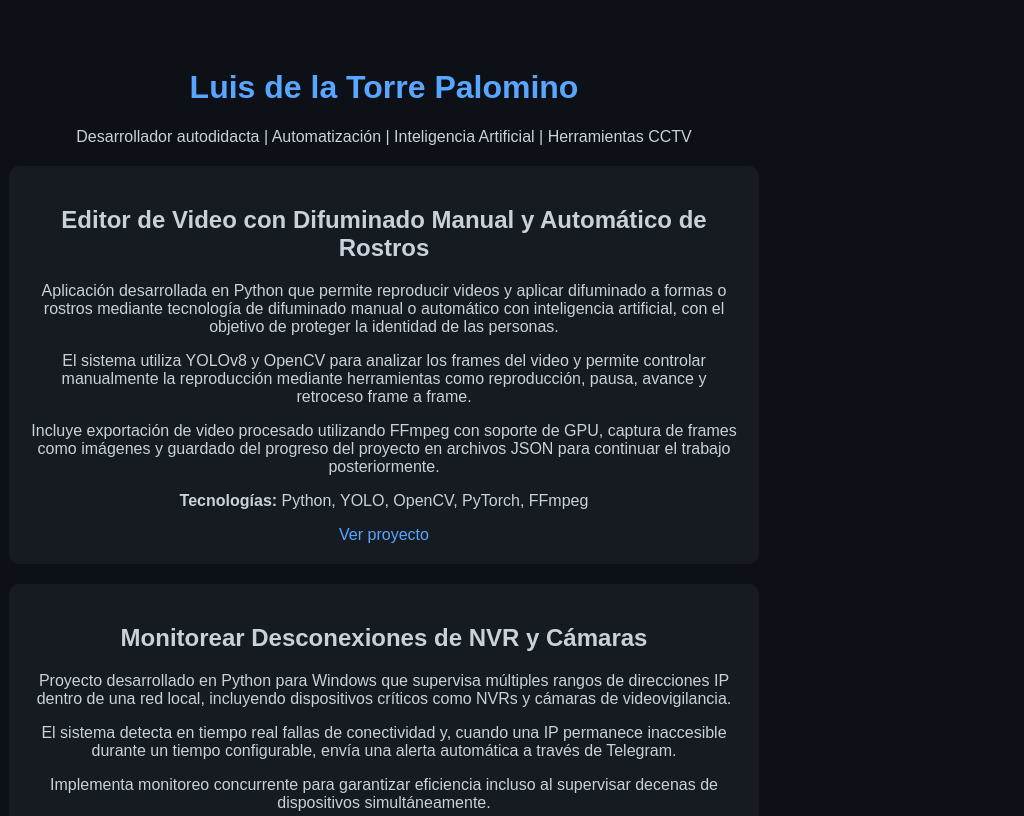
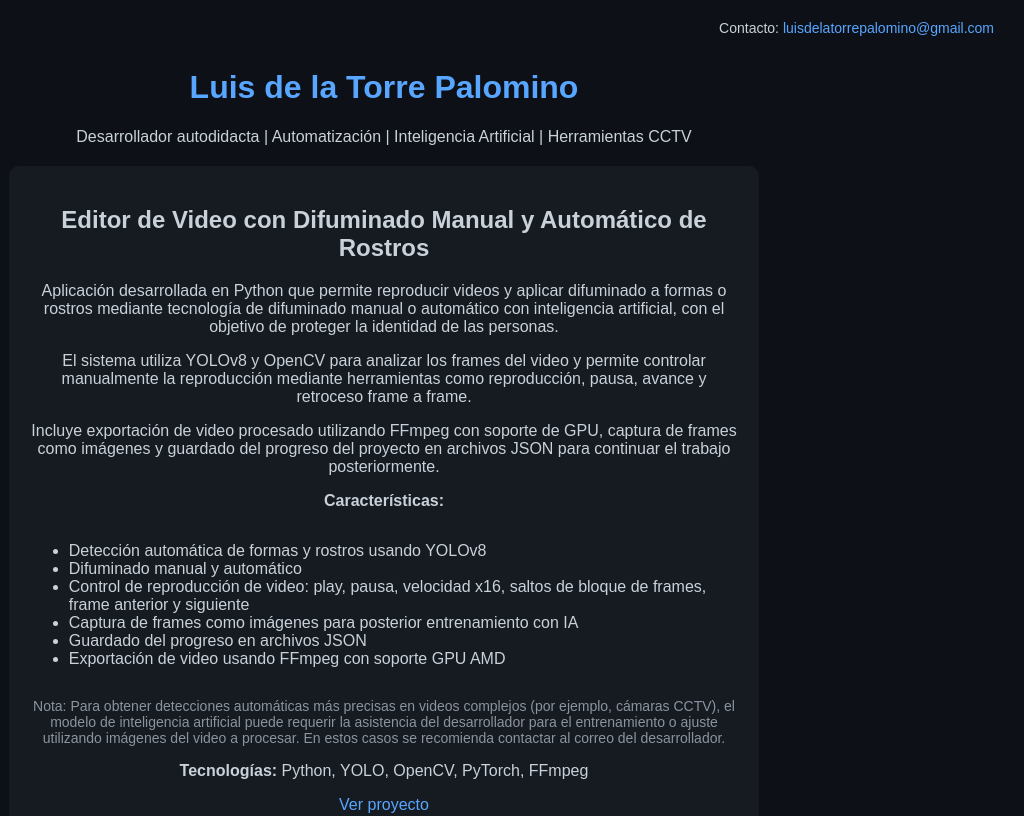
Before and after one commit to luisdl-dev/luisdl-dev.github.io, a plain HTML site: page index.html in a window 1280 px wide. Shown: the top 816 px of the page, without its empty margins (256-1280 px from the left). Drawn offline with Linux system fonts and the light colour scheme.

Commit message:
Update index.html

```diff
--- a/index.html
+++ b/index.html
@@ -23,10 +23,21 @@
             color: #58a6ff;
             text-decoration: none;
         }
+        .contacto {
+            position: absolute;
+            top: 20px;
+            right: 30px;
+            font-size: 14px;
+        }
     </style>
 </head>
 <body>
-
+<div class="contacto">
+    Contacto:
+    <a href="mailto:luisdelatorrepalomino@gmail.com">
+        luisdelatorrepalomino@gmail.com
+    </a>
+</div>
 <h1>Luis de la Torre Palomino</h1>
 <p>Desarrollador autodidacta | Automatización | Inteligencia Artificial | Herramientas CCTV</p>
 
@@ -49,6 +60,22 @@
         Incluye exportación de video procesado utilizando FFmpeg con soporte de GPU,
         captura de frames como imágenes y guardado del progreso del proyecto en
         archivos JSON para continuar el trabajo posteriormente.
+    </p>
+
+    <p><b>Características:</b></p>
+    <ul style="text-align:left; display:inline-block;">
+        <li>Detección automática de formas y rostros usando YOLOv8</li>
+        <li>Difuminado manual y automático</li>
+        <li>Control de reproducción de video: play, pausa, velocidad x16, saltos de bloque de frames, frame anterior y siguiente</li>
+        <li>Captura de frames como imágenes para posterior entrenamiento con IA</li>
+        <li>Guardado del progreso en archivos JSON</li>
+        <li>Exportación de video usando FFmpeg con soporte GPU AMD</li>
+    </ul>
+
+    <p style="font-size:14px; color:#8b949e;">
+    Nota: Para obtener detecciones automáticas más precisas en videos complejos (por ejemplo, cámaras CCTV),
+    el modelo de inteligencia artificial puede requerir la asistencia del desarrollador para el entrenamiento
+    o ajuste utilizando imágenes del video a procesar. En estos casos se recomienda contactar al correo del desarrollador.
     </p>
 
     <p><b>Tecnologías:</b> Python, YOLO, OpenCV, PyTorch, FFmpeg</p>
```
